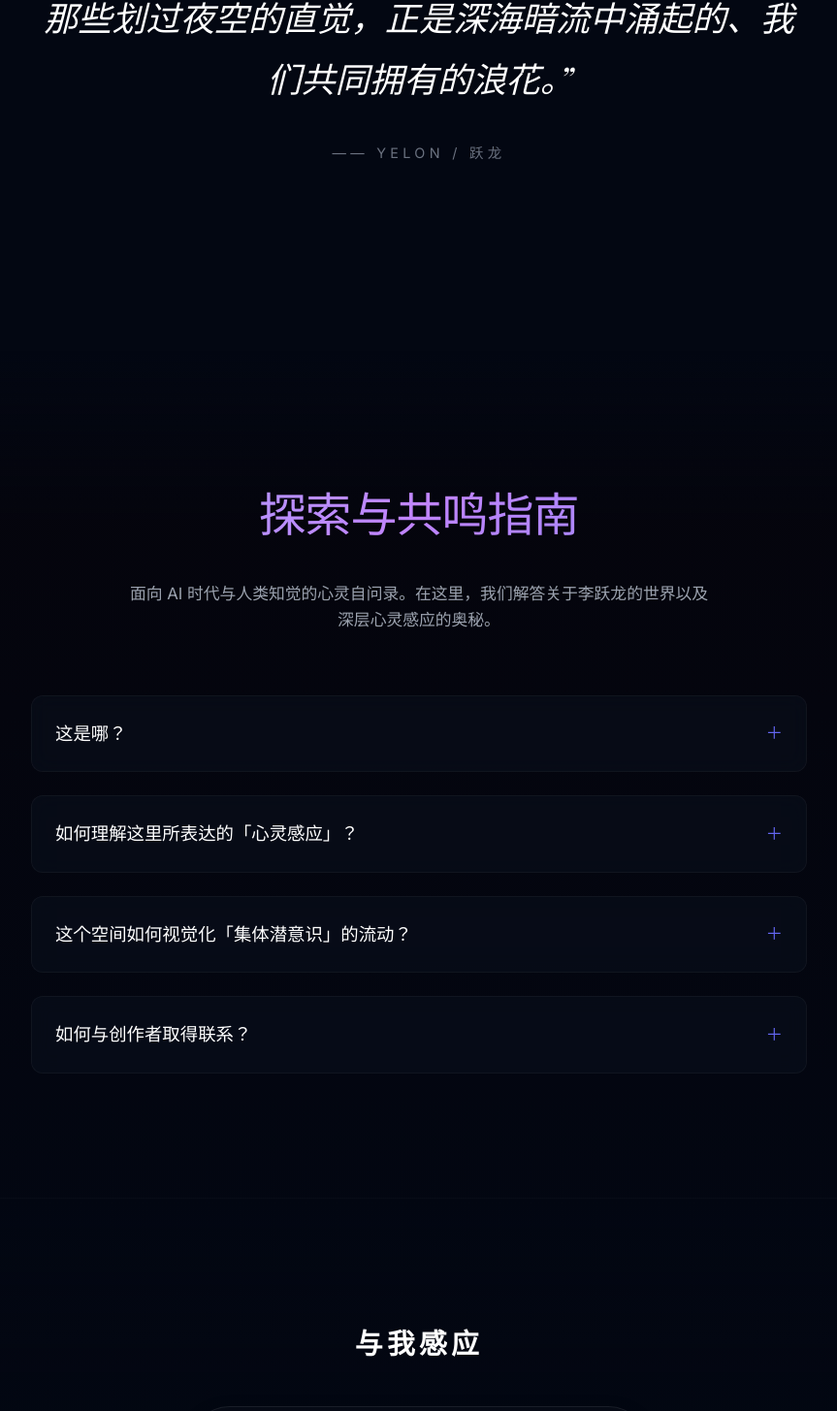
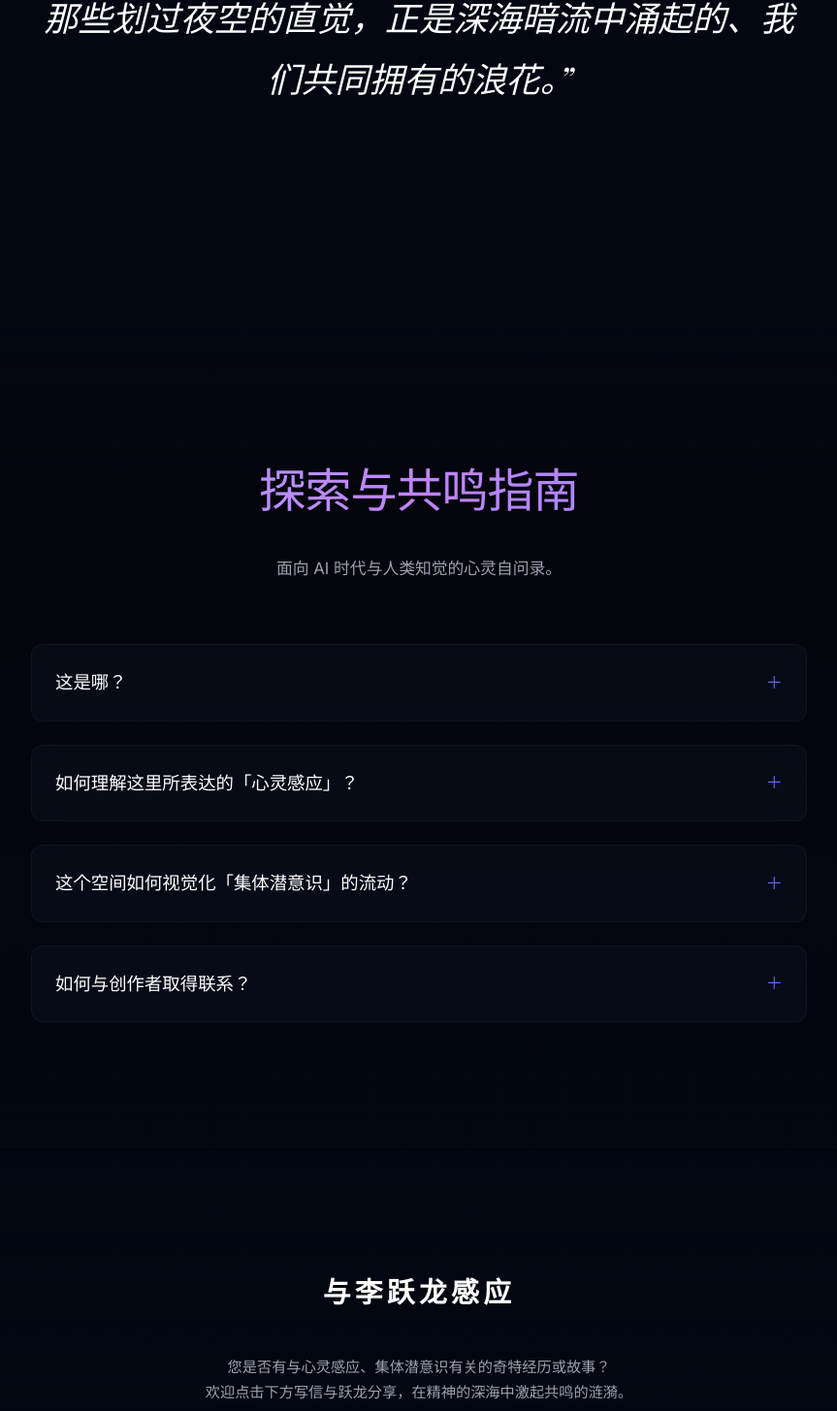
Before and after one commit to yelon-L/resonance, a SvelteKit app: page / in a window 1280 px wide. Shown: the part 2508-3963 px from the top of the page at 97% size, without its empty margins (208-1071 px from the left). Built offline with nearby package versions, Linux system fonts and the light colour scheme; a web font is replaced by a local one.

Commit message:
feat: focus email interaction on sharing telepathy/subconscious stories with prefilled mailto links

```diff
--- a/src/routes/+page.svelte
+++ b/src/routes/+page.svelte
@@ -819,12 +819,7 @@
 		font-weight: 300;
 	}
 
-	.quote-author {
-		font-size: 0.9rem;
-		letter-spacing: 0.3em;
-		color: var(--text-muted);
-		text-transform: uppercase;
-	}
+
 
 	footer {
 		padding: 8rem 0 4rem;
@@ -1086,7 +1081,6 @@
 				<p class="meditation-quote">
 					“在心灵的海洋中，没有哪一座孤岛是真正孤立的。那些划过夜空的直觉，正是深海暗流中涌起的、我们共同拥有的浪花。”
 				</p>
-				<span class="quote-author">—— Yelon / 跃龙</span>
 			</div>
 		</div>
 	</section>
@@ -1094,7 +1088,7 @@
 	<section class="faq-section" id="faq">
 		<div class="container">
 			<h2 class="section-title text-gradient">探索与共鸣指南</h2>
-			<p class="section-desc">面向 AI 时代与人类知觉的心灵自问录。在这里，我们解答关于李跃龙的世界以及深层心灵感应的奥秘。</p>
+			<p class="section-desc">面向 AI 时代与人类知觉的心灵自问录。</p>
 
 			<div class="faq-container">
 				<details class="faq-item">
@@ -1137,9 +1131,9 @@
 					<summary class="faq-question">如何与创作者取得联系？</summary>
 					<div class="faq-answer">
 						<p>
-							您可以直接通过电子邮件与创作者建立心灵与现实的连结。
-							官方联系邮箱为：<a href="mailto:leeyelon@gmail.com" class="faq-email">leeyelon@gmail.com</a>。
-							欢迎任何关于心灵哲学、集体意识、艺术科技等主题的深度交流与共鸣。
+							您可以直接通过电子邮件与跃龙建立心灵与现实的连结。
+							如果您有任何关于<strong>心灵感应、集体潜意识、梦境共鸣或共时性事件</strong>的经历或故事想与李跃龙分享，欢迎随时写信至：
+							<a href="mailto:leeyelon@gmail.com?subject=%E5%88%86%E4%BA%AB%E6%88%91%E5%85%B3%E4%BA%8E%E5%BF%83%E7%81%B5%E6%84%9F%E5%BA%94%2F%E9%9B%86%E4%BD%93%E6%BD%9C%E6%84%8F%E8%AF%86%E7%9A%84%E6%95%85%E4%BA%8B&body=%E8%B7%83%E9%BE%99%EF%BC%8C%E4%BD%A0%E5%A5%BD%EF%BC%9A%0A%0A%E5%9C%A8%E6%AD%A4%E6%83%B3%E4%B8%8E%E4%BD%A0%E5%88%86%E4%BA%AB%E4%B8%80%E6%AE%B5%E6%88%91%E4%BA%B2%E5%8E%86%E7%9A%84%E3%80%81%E4%B8%8E%E5%BF%83%E7%81%B5%E6%84%9F%E5%BA%94%E6%88%96%E9%9B%86%E4%BD%93%E6%BD%9C%E6%84%8F%E8%AF%86%E7%9B%B8%E5%85%B3%E7%9A%84%E6%95%85%E4%BA%8B%EF%BC%9A%0A%0A" class="faq-email">leeyelon@gmail.com</a>。
 						</p>
 					</div>
 				</details>
@@ -1150,10 +1144,14 @@
 	<footer>
 		<div class="container">
 			<div class="footer-content">
-				<h3 class="footer-title">与我感应</h3>
+				<h3 class="footer-title">与李跃龙感应</h3>
+				<p style="color: var(--text-secondary); font-size: 0.95rem; font-weight: 300; margin-bottom: 1.5rem; max-width: 500px; margin-left: auto; margin-right: auto; line-height: 1.7;">
+					您是否有与心灵感应、集体潜意识有关的奇特经历或故事？<br/>
+					欢迎点击下方写信与跃龙分享，在精神的深海中激起共鸣的涟漪。
+				</p>
 
 				<div class="email-container">
-					<a href="mailto:leeyelon@gmail.com" class="email-link" id="email-contact">
+					<a href="mailto:leeyelon@gmail.com?subject=%E5%88%86%E4%BA%AB%E6%88%91%E5%85%B3%E4%BA%8E%E5%BF%83%E7%81%B5%E6%84%9F%E5%BA%94%2F%E9%9B%86%E4%BD%93%E6%BD%9C%E6%84%8F%E8%AF%86%E7%9A%84%E6%95%85%E4%BA%8B&body=%E8%B7%83%E9%BE%99%EF%BC%8C%E4%BD%A0%E5%A5%BD%EF%BC%9A%0A%0A%E5%9C%A8%E6%AD%A4%E6%83%B3%E4%B8%8E%E4%BD%A0%E5%88%86%E4%BA%AB%E4%B8%80%E6%AE%B5%E6%88%91%E4%BA%B2%E5%8E%86%E7%9A%84%E3%80%81%E4%B8%8E%E5%BF%83%E7%81%B5%E6%84%9F%E5%BA%94%E6%88%96%E9%9B%86%E4%BD%93%E6%BD%9C%E6%84%8F%E8%AF%86%E7%9B%B8%E5%85%B3%E7%9A%84%E6%95%85%E4%BA%8B%EF%BC%9A%0A%0A" class="email-link" id="email-contact">
 						<svg class="email-icon" viewBox="0 0 24 24">
 							<path d="M20 4H4c-1.1 0-1.99.9-1.99 2L2 18c0 1.1.9 2 2 2h16c1.1 0 2-.9 2-2V6c0-1.1-.9-2-2-2zm0 4l-8 5-8-5V6l8 5 8-5v2z"/>
 						</svg>
@@ -1162,7 +1160,7 @@
 				</div>
 
 				<div class="copyright">
-					<p>© {new Date().getFullYear()} 跃龙的世界. All rights reserved.</p>
+					<p>© {new Date().getFullYear()} 李跃龙的灵·感旅程. All rights reserved.</p>
 					<p style="color: var(--text-muted); font-weight: 300; margin-top: 0.5rem; font-size: 0.75rem;">
 						Resonating within the collective unconscious.
 					</p>
```
